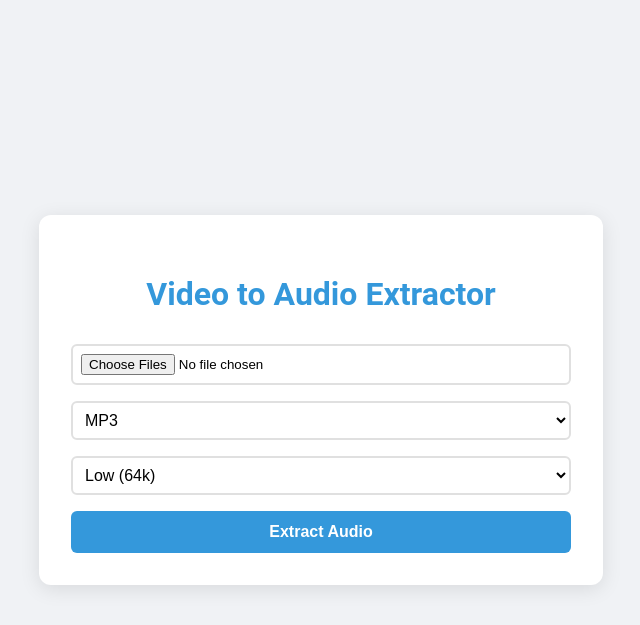
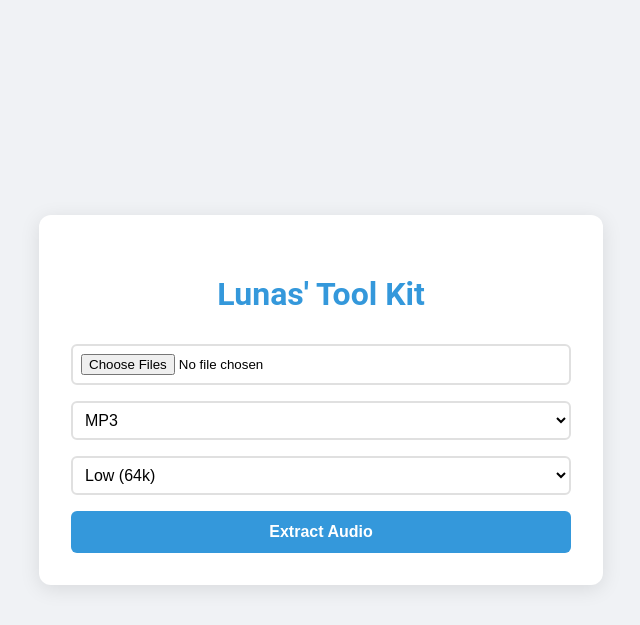
Before and after one commit to Oruga420/AudioExtractorApp, a Flask app: page / in a window 1280 px wide. Shown: the top 625 px of the page, without its empty margins (319-959 px from the left). Run offline with Flask 3, Linux system fonts and the light colour scheme.

Commit message:
Agent step completed: Change the application title to 'Lunas' Tool Kit'

```diff
--- a/templates/index.html
+++ b/templates/index.html
@@ -3,12 +3,12 @@
 <head>
     <meta charset="UTF-8">
     <meta name="viewport" content="width=device-width, initial-scale=1.0">
-    <title>Video to Audio Extractor</title>
+    <title>Lunas' Tool Kit</title>
     <link rel="stylesheet" href="/static/css/styles.css">
 </head>
 <body>
     <div class="container">
-        <h1>Video to Audio Extractor</h1>
+        <h1>Lunas' Tool Kit</h1>
         <form id="uploadForm" enctype="multipart/form-data">
             <input type="file" id="videoFiles" name="videos" accept="video/*" multiple required>
             <select id="audioFormat" name="audioFormat">
```
